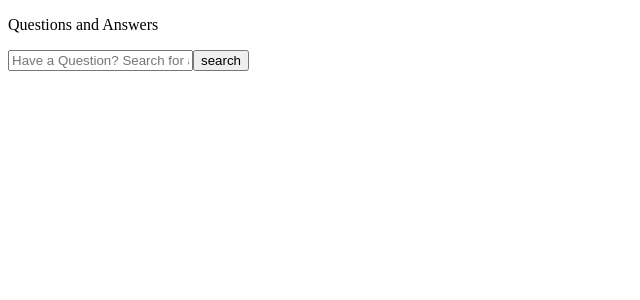
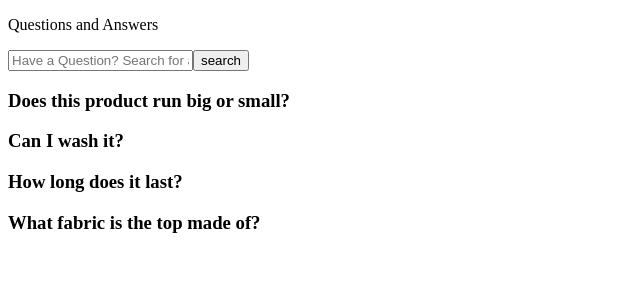
Before and after one commit to hrnyc23-hammer/project-greenfield, a React app: page / in a window 1280 px wide. Shown: the top 300 px of the page, without its empty margins (0-640 px from the left). Built offline with nearby package versions, Linux system fonts and the light colour scheme; the HTML template or start-up script is replaced by a standard one.

Commit message:
got QAForum component working and mapping through props.results

```diff
--- a/src/components/QA.jsx
+++ b/src/components/QA.jsx
@@ -1,6 +1,7 @@
 import React from "react";
 import store from "./../store/store";
 import QASearchBarContainer from './../containers/QASearchBarContainer'
+import QAForumContainer from './../containers/QAForumContainer'
 
 let QA = props => {
   return (
@@ -8,6 +9,7 @@ let QA = props => {
       {console.log('WITHIN MAIN QA: (STORE): ', store.getState())}
       {console.log('WITHIN MAIN QA: (PROPS.QA): ', props.qa)}
     <QASearchBarContainer />
+    <QAForumContainer />
     </div>
   );
 };
--- /dev/null
+++ b/src/components/QAForum.jsx
@@ -0,0 +1,14 @@
+import React from "react";
+import store from "./../store/store";
+
+let QAForum = props => {
+  return (
+    <div>
+      {props.qa.results.map(result => {
+        return <h3>{result.question_body}</h3>;
+      })}
+    </div>
+  );
+};
+
+export default QAForum;
--- /dev/null
+++ b/src/containers/QAForumContainer.js
@@ -0,0 +1,22 @@
+import { connect } from "react-redux";
+import QAForum from "./../components/QAForum.jsx";
+import sample from "../data/sampleItemData.js";
+
+var mapStateToProps = state => ({
+  info: sample.info,
+  styles: sample.styles,
+  related: sample.related,
+  qa: sample.qa,
+  reviews: sample.reviews,
+  meta: sample.meta,
+  QASearchEntry: state.QASearchEntry
+});
+
+var mapDispatchToProps = dispatch => ({});
+
+var QAForumContainer = connect(
+  mapStateToProps,
+  mapDispatchToProps
+)(QAForum);
+
+export default QAForumContainer;
```
